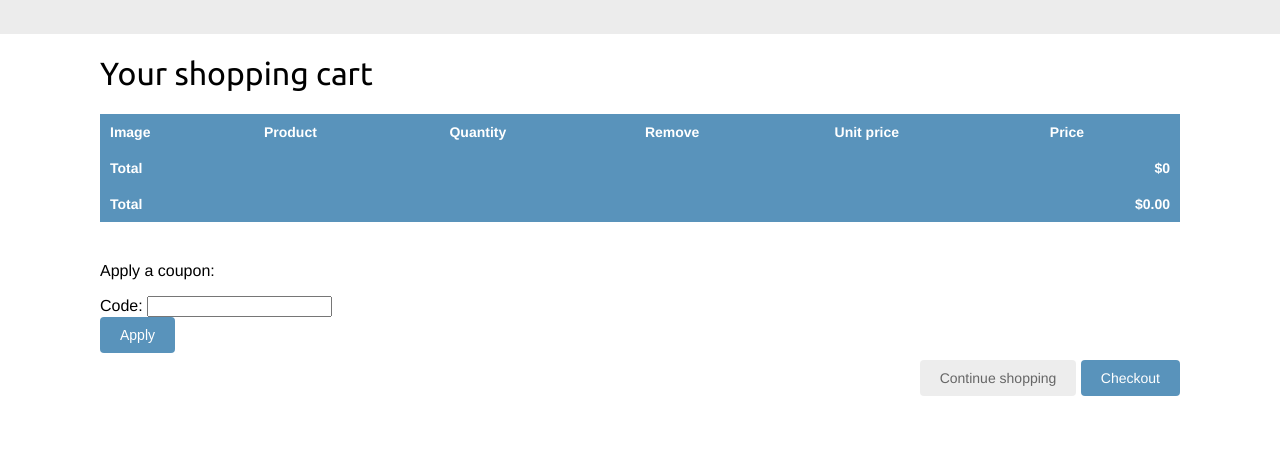
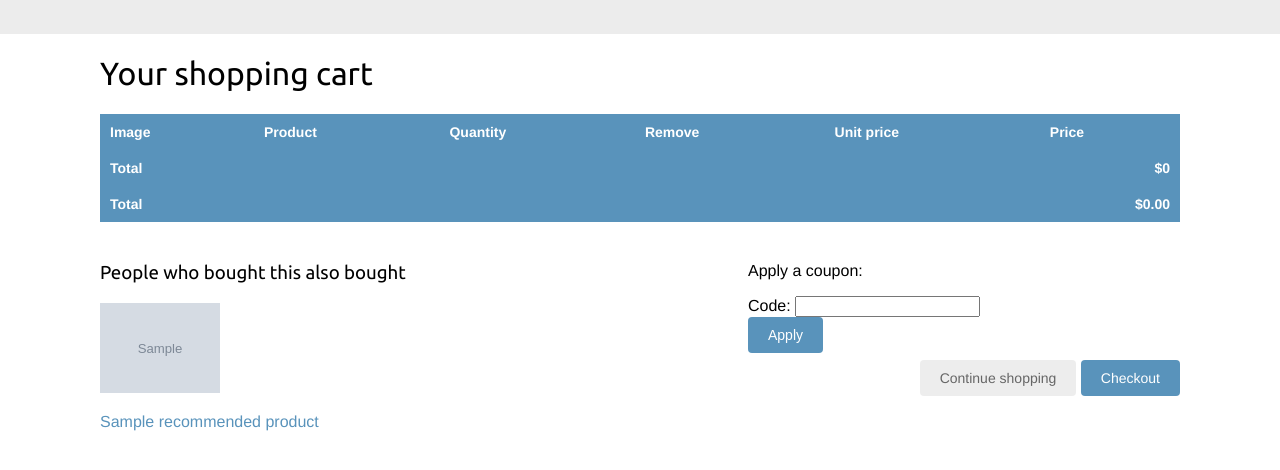
Before and after one commit to OIITuMuCT/Django_5_by_example, a Django app: template myshop/cart/templates/cart/detail.html in a window 1280 px wide. Shown: the part 46-516 px from the top of the page. Run offline with Django 5.2, Linux system fonts and the light colour scheme; tables that the repository leaves empty hold one stand-in row (values such as "Sample post"); the template is opened without the code that fills it: values that come from a table or form of the project are taken from there, most other values are stand-ins (such as "Sample title", 1, 10 or a date in 2020); grey boxes marked "Sample" are stand-in pictures; parts of the project's set-up code (start-up, migrations or seed data) failed here and were passed over; some libraries are stand-ins or nearby versions.

Commit message:
Adding recommeded_products in cart

```diff
--- a/myshop/cart/templates/cart/detail.html
+++ b/myshop/cart/templates/cart/detail.html
@@ -78,6 +78,21 @@
         </tr>
     </tbody>
 </table>
+{% if recommended_products %}
+<div class="recommendations cart">
+    <h3>People who bought this also bought</h3>
+    {% for p in recommended_products %}
+        <div class="item">
+            <a href="{{ p.get_absolute_url }}">
+                <img src="{% if p.image %}{{ p.image.url }}{% else %}
+                {% static "img/no_image.png" %}{% endif %}" alt="">
+            </a>
+            <p><a href="{{ p.get_absolute_url }}">{{ p.name }}</a></p>
+        </div>
+    {% endfor %}
+</div>
+{% endif %}
+
 <p>Apply a coupon:</p>
 <form action="{% url "coupons:apply" %}" method="post">
     {{ coupon_apply_form }}
```
Also changed, not shown: myshop/cart/views.py (+13 -1 lines).
